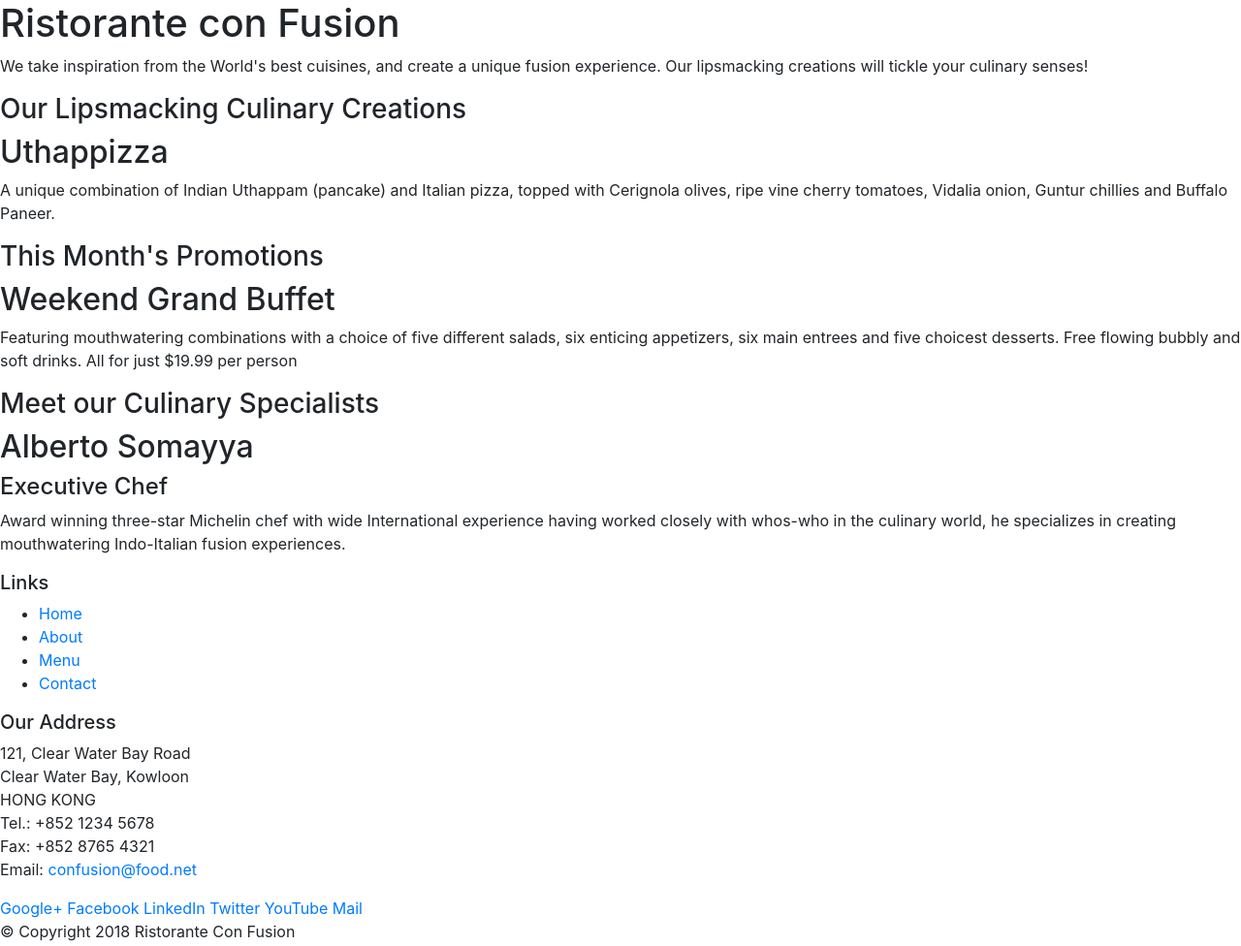
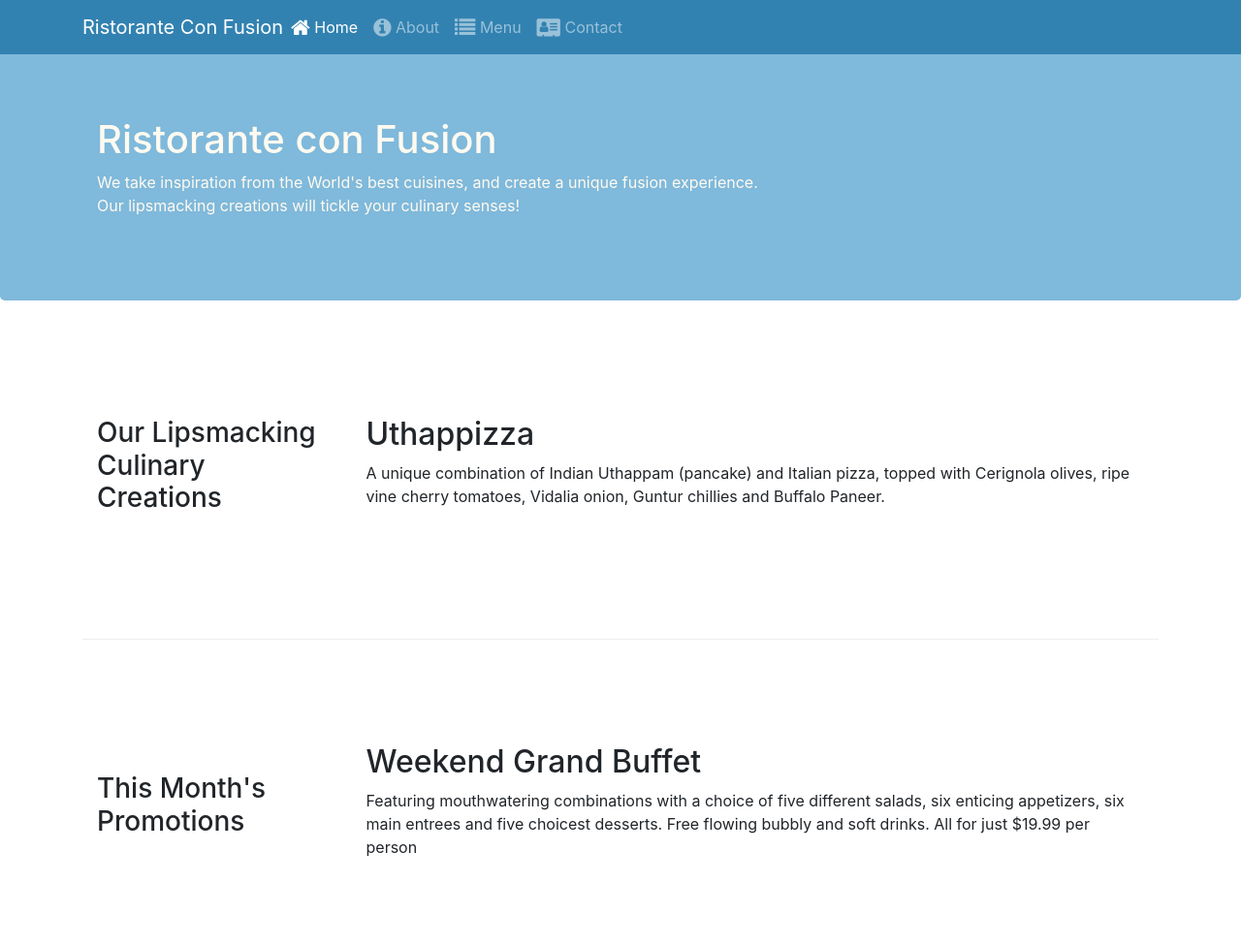
Before and after one commit to rohit-sram/BootstrapProject, a website: page index.html in a window 1280 px wide. Shown: the top 976 px of the page at 97% size. Drawn offline with nearby package versions, Linux system fonts and the light colour scheme.

Commit message:
made a lot of changes but this is the first commit

```diff
--- /dev/null
+++ b/css/aboutusstyles.css
@@ -0,0 +1,52 @@
+.row-header {
+    margin: 0px auto;
+    padding: 0px;
+}
+
+.row-content {
+    margin: 0px;
+    padding: 30px 0px 40px 0px;
+    border-bottom: 1px ridge;
+    min-height: 350px;
+}
+
+.footer {
+    background-color: #c4ddee;
+    margin: 0px auto;
+    padding: 20px 0px 20px 0px;
+}
+
+.jumbotron {
+    background-color: #7fb9db;
+    padding: 70px 30px 70px 30px;
+    margin: 0px auto;
+    color: floralwhite;
+}
+
+address{
+    font-size: 90%;
+    margin: 0px;
+    color: #0f0f0f;
+}
+
+.about {
+    padding: 10px;
+    color: #0f0f0f;
+}
+
+.row-written {
+    padding: 15px;
+}
+
+.copyrightstyle {
+    padding-top: 30px;
+}
+
+body {
+    padding: 50px 0px 0px 0px;
+    z-index: 0;
+}
+
+.navbar-dark {
+    background-color: #3282b1;
+}
--- /dev/null
+++ b/css/styles.css
@@ -0,0 +1,39 @@
+.row-header {
+    margin: 0px auto;
+    padding: 0px;
+}
+
+.row-content {
+    margin: 0px auto;
+    padding: 50px 0px 50px 0px;
+    border-bottom: 1px ridge;
+    min-height: 350px;
+}
+
+.footer {
+    background-color: #c4ddee;
+    margin: 0px auto;
+    padding: 20px 0px 20px 0px;
+}
+
+.jumbotron {
+    background-color: #7fb9db;
+    padding: 70px 30px 70px 30px;
+    margin: 0px auto;
+    color: floralwhite;
+}
+
+address{
+    font-size: 90%;
+    margin: 0px;
+    color: #0f0f0f;
+}
+
+body {
+    padding: 50px 0px 0px 0px;
+    z-index: 0;
+}
+
+.navbar-dark {
+    background-color: #3282b1;
+}
--- a/index.html
+++ b/index.html
@@ -9,15 +9,39 @@
 
     <!-- Bootstrap CSS -->
     <link rel="stylesheet" href="node_modules/bootstrap/dist/css/bootstrap.min.css">
+    <link rel="stylesheet" href="node_modules/font-awesome/css/font-awesome.min.css">
+    <link rel="stylesheet" href="node_modules/bootstrap-social/bootstrap-social.css">
+    <link rel="stylesheet" href="css/styles.css">
     <title>Ristorante Con Fusion</title>
 </head>
 
 <body>
+    <nav class='navbar navbar-expand-sm navbar-dark fixed-top'>
+        <div class='container'>
+            <button class='navbar-toggler' type='button' data-toggle='collapse' data-target='#Navbar'>
+                <span class='navbar-toggler-icon'></span>
+            </button>
+            <a class="navbar-brand mr-auto" href="#">Ristorante Con Fusion</a>
+            <div id='Navbar' class='collapse navbar-collapse'>
+                <ul class='navbar-nav mr-auto'>
+                    <li class='nav-item active'><a class='nav-link' href="#"><span class="fa fa-home fa-lg"></span>
+                            Home</a></li>
+                    <li class='nav-item'><a class='nav-link' href="./aboutus.html"><span
+                                class="fa fa-info-circle fa-lg"></span> About</a></li>
+                    <li class='nav-item'><a class='nav-link' href="#"><span class="fa fa-list fa-lg"></span> Menu</a>
+                    </li>
+                    <li class='nav-item'><a class='nav-link' href="#"><span class="fa fa-address-card fa-lg"></span>
+                            Contact</a></li>
 
-    <header>
-        <div>
-            <div>
-                <div>
+                </ul>
+            </div>
+        </div>
+    </nav>
+
+    <header class='jumbotron'>
+        <div class='container'>
+            <div class='row row-header'>
+                <div class="col-12 col-sm-8">
                     <h1>Ristorante con Fusion</h1>
                     <p>We take inspiration from the World's best cuisines, and create a unique fusion experience. Our
                         lipsmacking creations will tickle your culinary senses!</p>
@@ -28,12 +52,12 @@
         </div>
     </header>
 
-    <div>
-        <div>
-            <div>
+    <div class='container'>
+        <div class='row row-content align-items-center'>
+            <div class='col-12 col-sm-4 col-md-3'>
                 <h3>Our Lipsmacking Culinary Creations</h3>
             </div>
-            <div>
+            <div class='col-12 col-sm col-md'>
                 <h2>Uthappizza</h2>
                 <p>A unique combination of Indian Uthappam (pancake) and Italian pizza, topped with Cerignola olives,
                     ripe vine cherry tomatoes, Vidalia onion, Guntur chillies and Buffalo Paneer.</p>
@@ -41,11 +65,11 @@
         </div>
 
 
-        <div>
-            <div>
+        <div class='row row-content align-items-center'>
+            <div class='col-12 col-sm-4 col-md-3'>
                 <h3>This Month's Promotions</h3>
             </div>
-            <div>
+            <div class='col-12 col-sm col-md'>
                 <h2>Weekend Grand Buffet</h2>
                 <p>Featuring mouthwatering combinations with a choice of five different salads, six enticing appetizers,
                     six main entrees and five choicest desserts. Free flowing bubbly and soft drinks. All for just
@@ -53,11 +77,11 @@
             </div>
         </div>
 
-        <div>
-            <div>
+        <div class='row row-content align-items-center'>
+            <div class='col-12 col-sm-4 col-md-3'>
                 <h3>Meet our Culinary Specialists</h3>
             </div>
-            <div>
+            <div class='col-12 col-sm col-md'>
                 <h2>Alberto Somayya</h2>
                 <h4>Executive Chef</h4>
                 <p>Award winning three-star Michelin chef with wide International experience having worked closely with
@@ -67,42 +91,42 @@
         </div>
     </div>
 
-    <footer>
-        <div>
-            <div>
-                <div>
+    <footer class='footer'>
+        <div class='container'>
+            <div class='row'>
+                <div class='col-4 col-sm-3'>
                     <h5>Links</h5>
-                    <ul>
+                    <ul class='list-unstyled'>
                         <li><a href="#">Home</a></li>
-                        <li><a href="#">About</a></li>
+                        <li><a href="./aboutus.html">About</a></li>
                         <li><a href="#">Menu</a></li>
                         <li><a href="#">Contact</a></li>
                     </ul>
                 </div>
-                <div>
+                <div class='col-7 col-sm-5'>
                     <h5>Our Address</h5>
                     <address>
                         121, Clear Water Bay Road<br>
                         Clear Water Bay, Kowloon<br>
                         HONG KONG<br>
-                        Tel.: +852 1234 5678<br>
-                        Fax: +852 8765 4321<br>
-                        Email: <a href="mailto:confusion@food.net">confusion@food.net</a>
+                        <i class="fa fa-phone fa-lg"></i>: +852 1234 5678<br>
+                        <i class="fa fa-fax fa-lg"></i>: +852 8765 4321<br>
+                        <i class="fa fa-envelope fa-lg"></i>:<a href="mailto:confusion@food.net">confusion@food.net</a>
                     </address>
                 </div>
-                <div>
-                    <div>
-                        <a href="http://google.com/+">Google+</a>
-                        <a href="http://www.facebook.com/profile.php?id=">Facebook</a>
-                        <a href="http://www.linkedin.com/in/">LinkedIn</a>
-                        <a href="http://twitter.com/">Twitter</a>
-                        <a href="http://youtube.com/">YouTube</a>
-                        <a href="mailto:">Mail</a>
+                <div class="col-12 col-sm-2 align-self-center">
+                    <div class='text-center'>
+                        <a class='btn btn-social-icon btn-google' href="http://google.com/+"><i class='fa fa-google-plus'></i></a>
+                        <a class='btn btn-social-icon btn-facebook' href="http://www.facebook.com/profile.php?id="><i class='fa fa-facebook'></i></a>
+                        <a class='btn btn-social-icon btn-linkedin' href="http://www.linkedin.com/in/"><i class='fa fa-linkedin-square'></i></a>
+                        <a class='btn btn-social-icon btn-twitter' href="http://twitter.com/"><i class='fa fa-twitter'></i></a>
+                        <a class='btn btn-social-icon btn-google' href="http://youtube.com/"><i class='fa fa-youtube'></i></a>
+                        <a class="btn btn-social-icon" href="mailto:"><i class="fa fa-envelope-o"></i></a>
                     </div>
                 </div>
             </div>
-            <div>
-                <div>
+            <div class='row justify-content-center'>
+                <div class='col-auto'>
                     <p>© Copyright 2018 Ristorante Con Fusion</p>
                 </div>
             </div>
--- a/package.json
+++ b/package.json
@@ -15,6 +15,8 @@
   },
   "dependencies": {
     "bootstrap": "^4.0.0",
+    "bootstrap-social": "^5.1.1",
+    "font-awesome": "^4.7.0",
     "jquery": "^3.3.1",
     "popper.js": "^1.12.9"
   }
```
Also changed, not shown: aboutus.html (added, +155 -0 lines), 1 other file.
